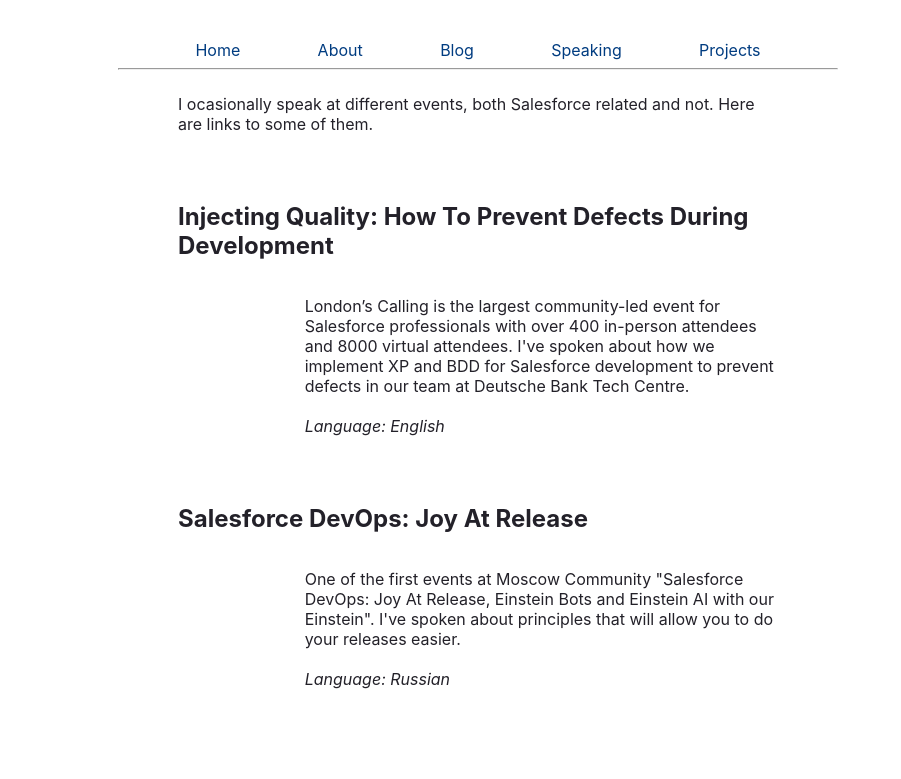
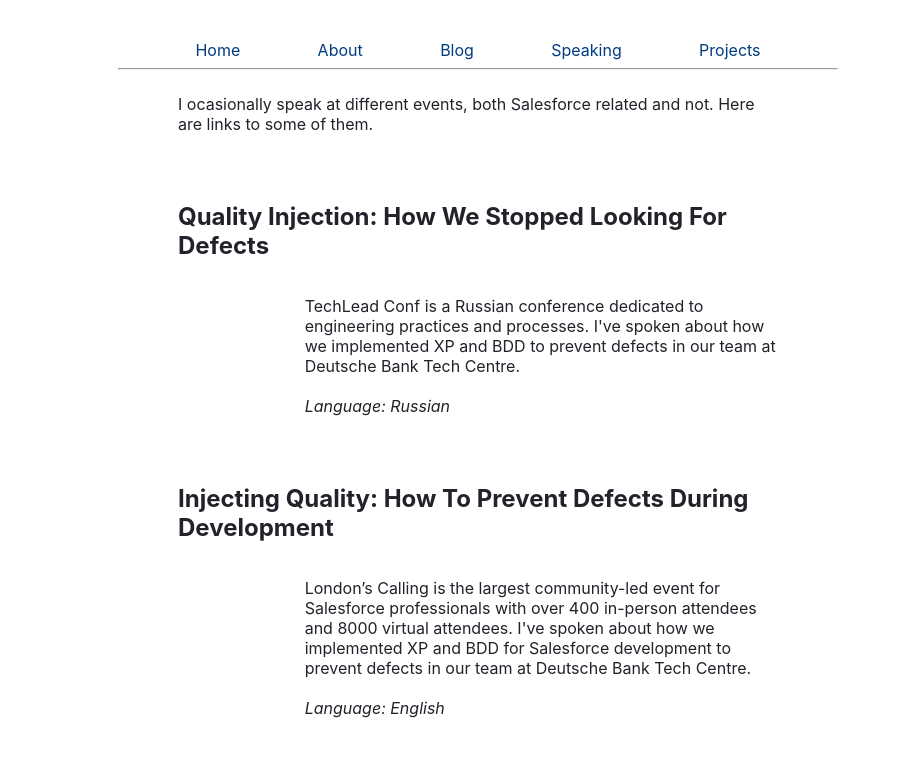
Before and after one commit to nchursin/nchursin.github.io, a Gatsby site: page /speaking in a window 1280 px wide. Shown: the top 779 px of the page, 162-1063 px from the left. Built offline with nearby package versions, Linux system fonts and the light colour scheme; Gatsby itself is replaced by a stand-in of ours.

Commit message:
added techlead presentation

```diff
--- a/src/pages/speaking.js
+++ b/src/pages/speaking.js
@@ -8,13 +8,26 @@
 
 const events = [
   {
+    key: 'techlead21',
+    title: 'Quality Injection: How We Stopped Looking For Defects',
+    description: `
+      TechLead Conf is a Russian conference dedicated to engineering
+      practices and processes.
+
+      I've spoken about how we implemented XP and BDD
+      to prevent defects in our team at Deutsche Bank Tech Centre.
+    `,
+    language: 'Russian',
+    videoId: 'U0LTKfkmFhg',
+  },
+  {
     key: 'lc21',
     title: 'Injecting Quality: How To Prevent Defects During Development',
     description: `
       London’s Calling is the largest community-led event for Salesforce
       professionals with over 400 in-person attendees and 8000 virtual attendees.
 
-      I've spoken about how we implement XP and BDD for Salesforce development
+      I've spoken about how we implemented XP and BDD for Salesforce development
       to prevent defects in our team at Deutsche Bank Tech Centre.
     `,
     language: 'English',
```
